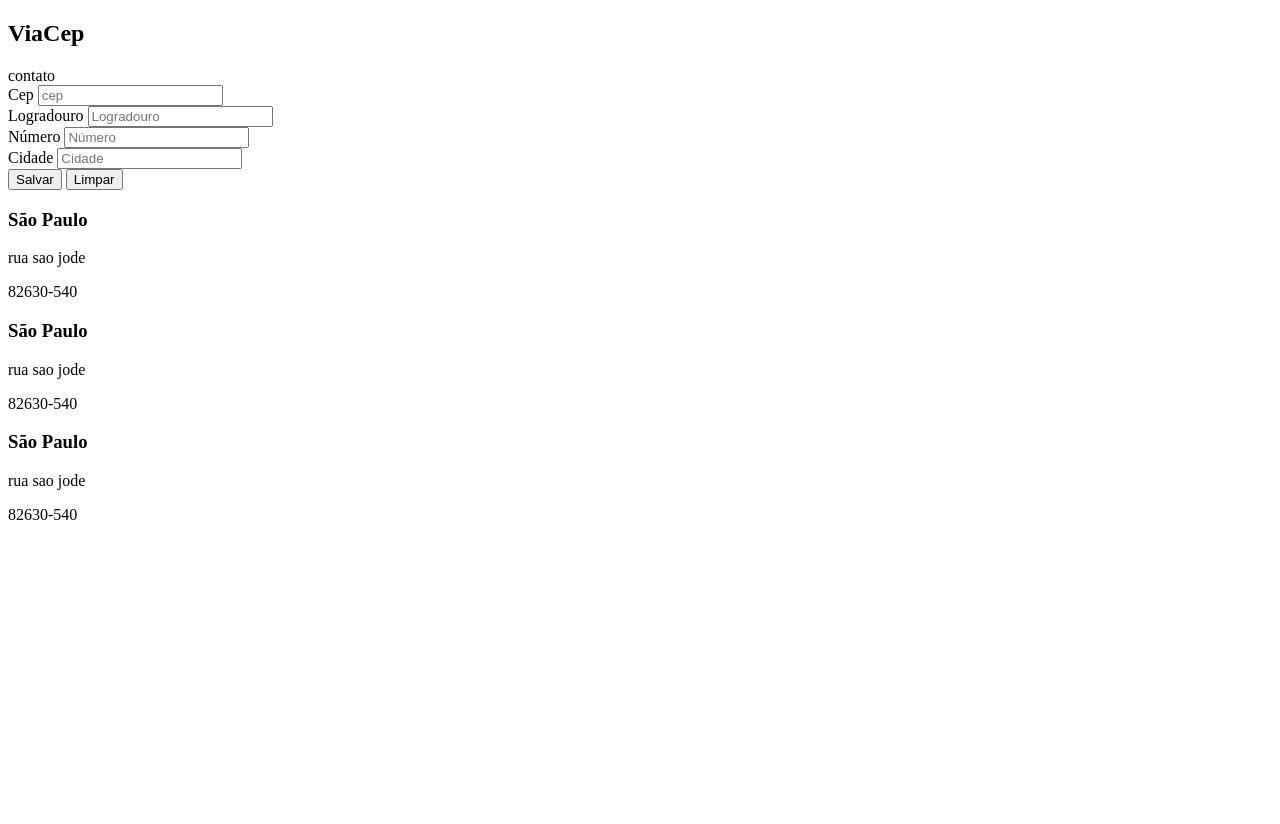
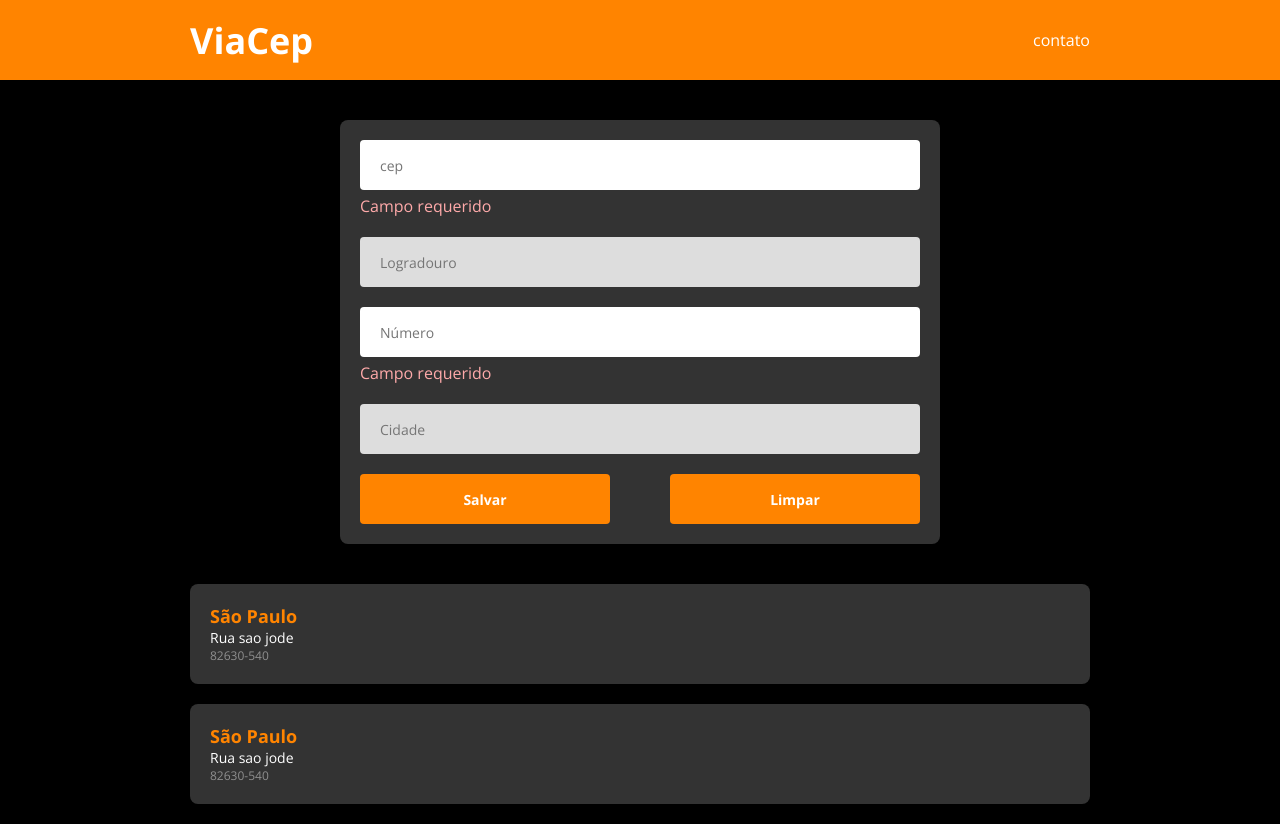
Before and after one commit to marcelodev85/projeto-viacep, a plain HTML site: page index.html in a window 1280 px wide. Before the commit the page ends 800 px from the top, so only its background shows below. Drawn offline with nearby package versions, Linux system fonts and the light colour scheme.

Commit message:
Listagem de endereço estilizada

```diff
--- a/css/styles.css
+++ b/css/styles.css
@@ -0,0 +1,150 @@
+* {
+  box-sizing: border-box;
+  padding: 0;
+  margin: 0;
+  font-family: 'Open Sans', sans-serif;
+}
+
+html,
+body {
+  background-color: #000;
+}
+
+.nav-container {
+  height: 80px;
+  background-color: #ff8400;
+  width: 100%;
+  padding: 0 20px;
+  display: flex;
+  align-items: center;
+
+}
+
+.nav-main {
+  width: 100%;
+  max-width: 900px;
+  margin: 0 auto;
+  display: flex;
+  align-items: center;
+  justify-content: space-between;
+
+}
+
+.nav-main h1 {
+  color: #fff;
+  font-size: 36px;
+}
+
+.contact-link {
+  color: #fff;
+  cursor: pointer;
+}
+
+.form-container {
+  width: 100%;
+  padding: 40px 20px;
+}
+
+.card-form {
+  background-color: #333;
+  width: 100%;
+  max-width: 600px;
+  margin: 0 auto;
+  border-radius: 8px;
+  padding: 20px;
+
+}
+
+.form-control {
+  margin-bottom: 20px;
+
+}
+
+.form-control label {
+  display: none;
+}
+
+.error-message {
+  margin-top: 5px;
+  color: #faa;
+}
+
+.form-input {
+  height: 50px;
+  width: 100%;
+  border-radius: 4px;
+  padding: 0 20px;
+  font-size: 14px;
+  border: 0;
+
+}
+
+.form-input ::placeholder {
+  color: #c9c9c9;
+}
+
+.form-input:disabled {
+  background-color: #ddd;
+}
+
+.btn-container {
+  display: flex;
+  justify-content: space-between;
+
+}
+
+.btn {
+  width: 250px;
+  height: 50px;
+  background-color: #ff8400;
+  border: 0;
+  border-radius: 4px;
+  color: #fff;
+  font-weight: bold;
+  font-size: 14px;
+}
+
+.btn-left {
+  margin-right: 10px;
+
+}
+
+btn-right {
+  margin-left: 10px;
+}
+
+.list-container {
+  width: 100%;
+  margin: 0 auto;
+  padding: 0 20px;
+  display: flex;
+  flex-direction: column;
+  align-items: center;
+
+}
+
+.card-list-item {
+  background-color: #333;
+  color: #fff;
+  margin-bottom: 20px;
+  width: 100%;
+  max-width: 900px;
+  border-radius: 8px;
+  padding: 20px;
+}
+
+.card-list-item h3 {
+  color: #ff8400;
+  font-size: 18px
+}
+
+.address-line {
+  color: #fff;
+  font-size: 14px;
+
+}
+
+.address-cep {
+  color: #8f8f8f;
+  font-size: 12px;
+}
--- a/index.html
+++ b/index.html
@@ -11,73 +11,85 @@
       href="https://fonts.googleapis.com/css2?family=Montserrat:wght@300;400;700&family=Open+Sans:wght@400;700&family=Roboto:wght@100&display=swap"
       rel="stylesheet"
     />
+    <link rel="stylesheet" href="css/styles.css" />
   </head>
   <body>
-    <header>
-      <nav>
+    <header class="nav-container">
+      <nav class="nav-main">
         <h1>ViaCep</h1>
-        <div>contato</div>
+        <div class="contact-link">contato</div>
       </nav>
     </header>
     <main>
-      <section id="form-section">
-        <div>
+      <section id="form-section" class="form-container">
+        <div class="card-form">
           <form action="">
-            <div>
+            <div class="form-control">
               <label for="cep">Cep</label>
-              <input name="cep" id="cep" type="text" placeholder="cep" />
+              <input
+                name="cep"
+                id="cep"
+                class="form-input"
+                type="text"
+                placeholder="cep"
+              />
+              <div class="error-message">Campo requerido</div>
             </div>
-            <div>
+
+            <div class="form-control">
               <label for="street">Logradouro</label>
               <input
                 name="street"
                 id="street"
+                class="form-input"
                 placeholder="Logradouro"
                 type="text"
+                disabled
               />
             </div>
-            <div>
+
+            <div class="form-control">
               <label for="number">Número</label>
               <input
                 name="number"
                 id="number"
+                class="form-input"
                 placeholder="Número"
                 type="text"
               />
+              <div class="error-message">Campo requerido</div>
             </div>
-            <div>
+
+            <div class="form-control">
               <label for="cidade">Cidade</label>
               <input
                 name="cidade"
                 id="cidade"
+                class="form-input"
                 placeholder="Cidade"
                 type="text"
+                disabled
               />
             </div>
 
-            <div>
-              <button>Salvar</button>
-              <button>Limpar</button>
+            <div class="btn-container">
+              <button class="btn btn-left">Salvar</button>
+              <button class="btn btn-right">Limpar</button>
             </div>
           </form>
         </div>
       </section>
 
-      <section id="list-section ">
-        <div>
+      <section id="list-section " class="list-container">
+        <div class="card-list-item">
           <h3>São Paulo</h3>
-          <p>rua sao jode</p>
-          <p>82630-540</p>
+          <p class="address-line">Rua sao jode</p>
+          <p class="address-cep">82630-540</p>
         </div>
-        <div>
+        <div class="card-list-item">
           <h3>São Paulo</h3>
-          <p>rua sao jode</p>
-          <p>82630-540</p>
-        </div>
-        <div>
-          <h3>São Paulo</h3>
-          <p>rua sao jode</p>
-          <p>82630-540</p>
+          <p class="address-line">Rua sao jode</p>
+          <p class="address-cep">82630-540</p>
         </div>
       </section>
     </main>
```
